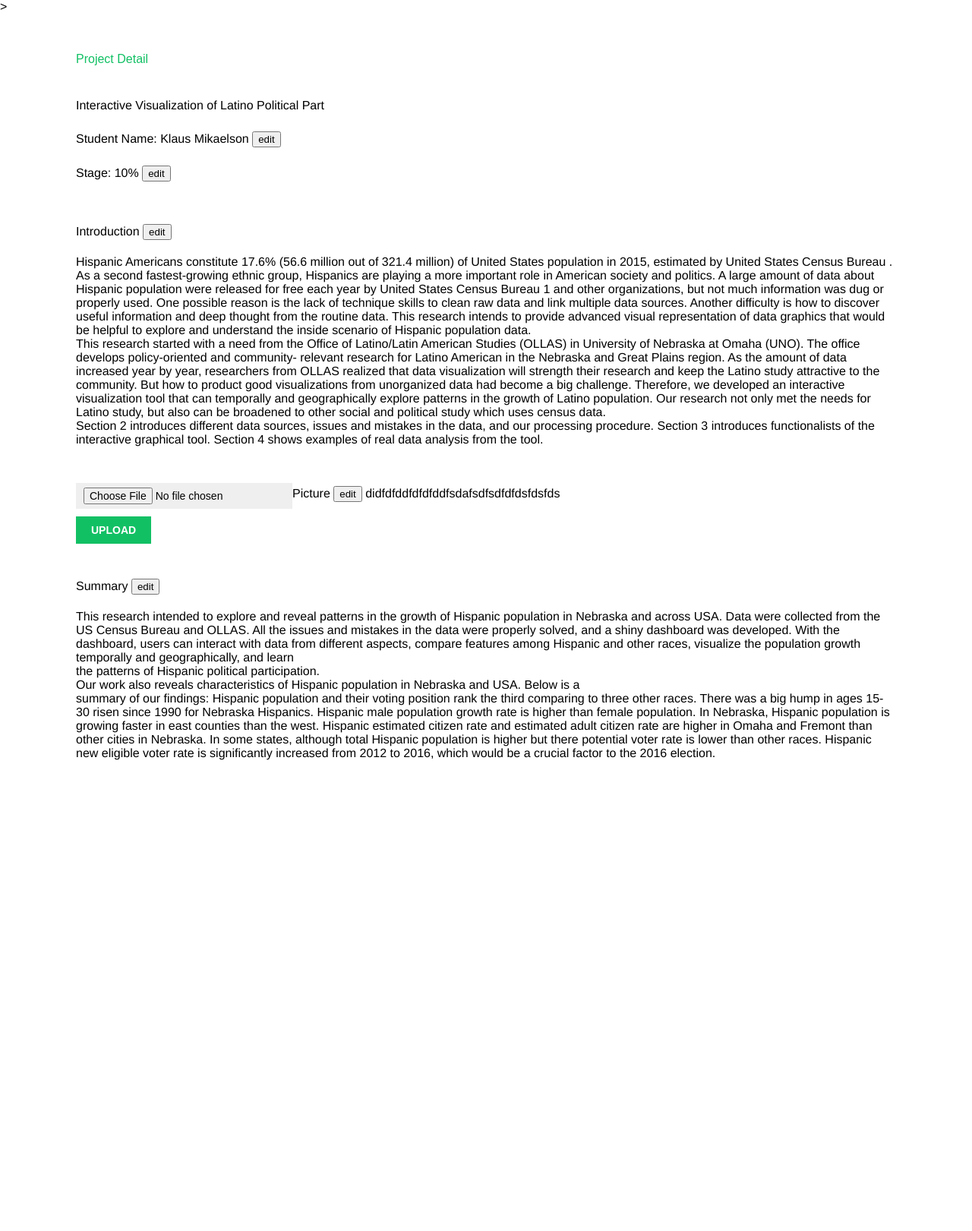
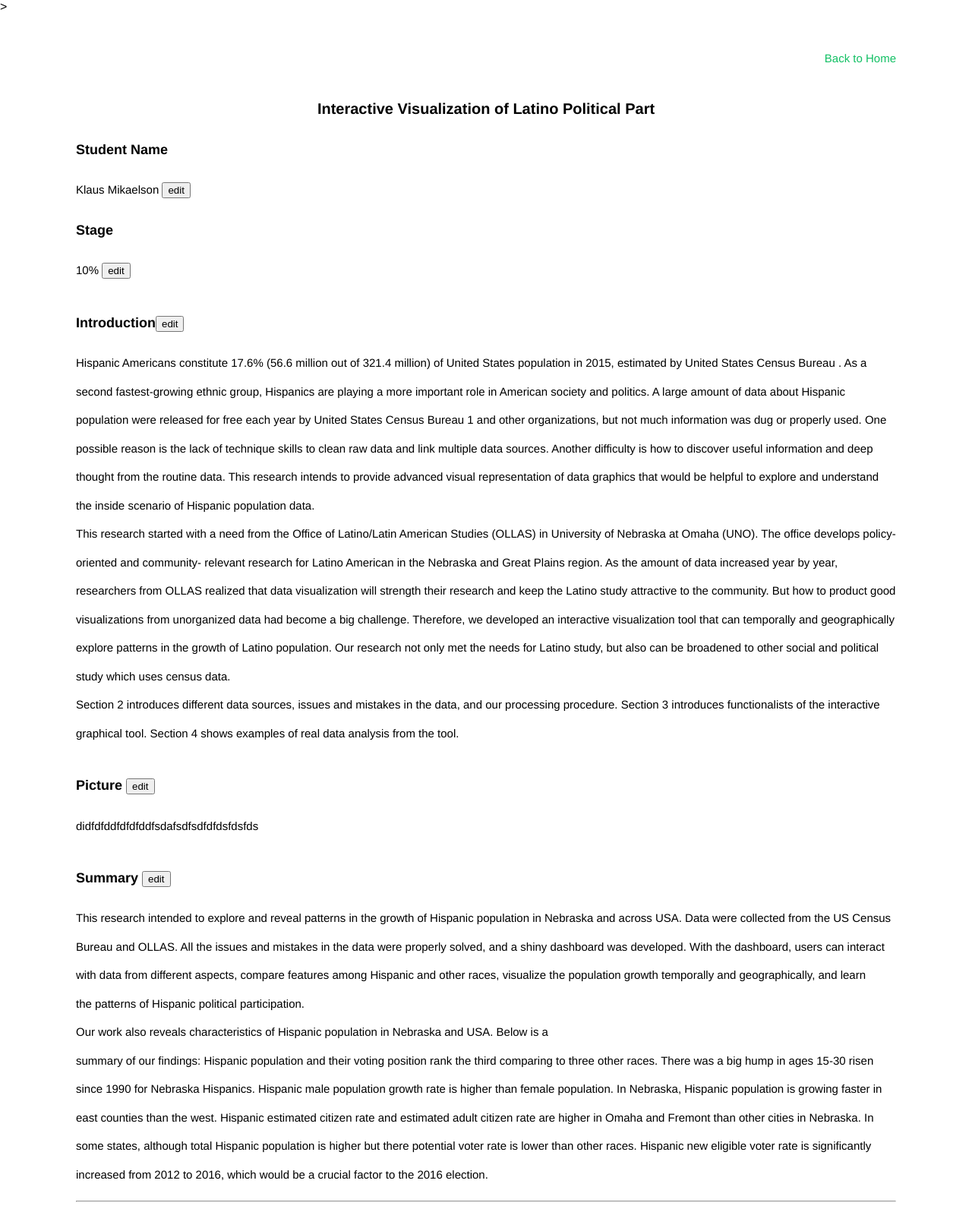
Before and after one commit to unodatasciences/project_management, a Django app: page /professor_access/detail/6 in a window 1280 px wide. Shown: the part 47-1668 px from the top of the page at 76% size. Before the commit the page ends 1048 px from the top, so only its background shows below. Run offline with Django 3.2, Linux system fonts and the light colour scheme; data comes from the database, SQL or seed files in the repository; both versions use the stored data as it was after the commit; some libraries are stand-ins or nearby versions; some web fonts are replaced.

Commit message:
update detail page

```diff
--- a/professor_access/templates/professor_access/detail.html
+++ b/professor_access/templates/professor_access/detail.html
@@ -9,58 +9,75 @@
 	.submit{
 		display: none;
 	}
+	.return_home{
+		color:red;
+		text-align:right;
+		font-size:15px;
+	}
+	.prj_name{
+		text-align:center;
+		font-size:20px;
+		font-weight:bold;
+	}
+	.text{
+		 background-color:;
+		 font-size:15px;
+		 line-height: 2.5;
+	}
+	.name{
+		font-size:18px;
+		font-weight:bold;
+	}
+	.submit{
+		font-size:100px;
+	}
+
 </style>
 
-<h4><a href="{% url 'professor_access:pa_list' %}">Project Detail</a></h4>
+<p class="return_home"><a href="{% url 'professor_access:pa_list' %}">Back to Home</a></p>
 
 <form method="post">{% csrf_token %}
 
 	<!--<p>
 		Project ID: {{project.id}}
 	</p>-->
-	<p>
-		<span class="text">{{project.name}}</span>
+	<p class="prj_name">
+		<span >{{project.name}}</span>
 		<span class="input"><input type="text" name="name" value="{{project.name}}"></span>
 	</p>
-	<p>
-		Student Name:
+	<p class="name">
+		Student Name</p>
 		<span class="text">{{project.student_name}} <button type="button" class="edit">edit</button></span>
 		<span class="input"><input type="text" name="student_name" value="{{project.student_name}}"></span>
-	</p>
+
 	<!--<p>
 		Email:
 		<span class="text">{{project.email}} <button type="button" class="edit">edit</button></span>
 		<span class="input"><input type="text" name="email" value="{{project.email}}"></span>
 	</p>-->
-	<p>
-		Stage:
+	<p class="name">Stage</p>
 		<span class="text">{{project.stage}} <button type="button" class="edit">edit</button></span>
 		<span class="input"><input type="text" name="stage" value="{{project.stage}}"></span>
-	</p>
 	<!--<p>
 		Date:
 		<span class="text">{{project.date|date:'m-d-Y'}} <button type="button" class="edit">edit</button></span>
 		<span class="input"><input type="text" name="date" value="{{project.date|date:'Y-m-d'}}"></span>-->
 	</p>
-	<p>
-		<p>Introduction <button type="button" class="edit">edit</button></p>
+	<p class="name">Introduction<button type="button" class="edit">edit</button></p>
 		<span class="text">{{project.description|linebreaksbr}}</span>
 		<span class="input"><textarea cols="40" rows="5" name="description">{{project.description}}</textarea></span>
-	</p>
 	<p>
-	<p>Picture <button type="button" class="edit">edit</button>
-		<span class="text">{{project.photo}} </span>
+	<p class="name">Picture <button type="button" class="edit">edit</button></p>
+		<span class="text">{{project.photo|linebreaksbr}} </span>
 		<span class="input"><input type="photo" name="photo" value="{{project.photo}}"></span>
-		<input type="file" name="file"><input type="submit" value="upload">
 
 	</p>
 
-	<p>
-		<p>Summary <button type="button" class="edit">edit</button></p>
+	<p class="name">Summary <button type="button" class="edit">edit</button></p>
 		<span class="text">{{project.note|linebreaksbr}}</span>
 		<span class="input"><textarea cols="40" rows="5" name="note">{{project.note}}</textarea></span>
-	</p>
-	<p>
+
+	<p class="submit">
 		<input class="submit" type="submit" value="submit">
 	</p>
 </form>
@@ -74,5 +91,6 @@
 		$('.submit').show()
 	})
 </script>
+<hr />
 
 {% endblock %}
--- a/professor_access/templates/professor_access/pa_list.html
+++ b/professor_access/templates/professor_access/pa_list.html
@@ -62,7 +62,7 @@
         <th>Student Name</th>
         <th>Stage</th>
         <th>Action</th>
-        <th>Action</th>
+        <!--<th>Action</th>-->
     </tr>
     {% for project in object_list %}
 
@@ -71,8 +71,8 @@
         <td>{{ project.name}}</td>
         <td>{{ project.student_name }}</td>
         <td>{{ project.stage }}</td>
-        <td><a href="{% url 'professor_access:detail' project.id %}">Detail</a>
-        <td><a href="{% url 'professor_access:files'  %}">Upload</a></td>
+        <td><a href="{% url 'professor_access:detail' project.id %}">Details</a>
+        <!--<td><a href="{% url 'professor_access:files'  %}">Upload</a></td>-->
         </td>
     </tr>
     {% endfor %}
--- a/workflow/templates/base.html
+++ b/workflow/templates/base.html
@@ -32,6 +32,10 @@
         font-size:18px;
         text-indent: 99px;
     }
+    .p3 {
+        font-size:14px;
+        text-align:center;
+    }
 
     img.img1{
         height: 40px;
@@ -50,7 +54,6 @@
         {% block content %}
         {% endblock %}
     </div>
-
 ﻿   <img class= "img1" src = "static/images/Lock-up_Black.png" name = "UNO"><a href = "https://www.unomaha.edu/college-of-arts-and-sciences/mathematics/about-us/index.php" target = _blank>
     </img>Department of Mathematics</a> 6001 Dodge Street Omaha, NE 68182-0243<br />
 <p class="bottom">Main Office: 402.554.3841 Email: margaretmainelli@unomaha.edu</p>
--- a/workflow/templates/home.html
+++ b/workflow/templates/home.html
@@ -10,7 +10,9 @@
 
     <p class="p2"><a href="{% url 'student_access:login' %}">Login - Student Access</a><br /></p>
     <p class="p2"><a href="{% url 'professor_access:pa_list' %}">Login - Professor Access</a><br /></p>
-    <p class="p2"><a href="{% url 'admin_access:aa_list' %}">Login - Admin Access</a><br /><br /><br ></p><hr />
+    <p class="p2"><a href="{% url 'admin_access:aa_list' %}">Login - Admin Access</a><br /><br /><br ></p>
+    <p class="p3">Need help with your login or password?<br /> Contact Our Technical Support<br />
+email: 123@unomaha.edu</p><hr />
 
 {% endblock %}
 </body>
```
Also changed, not shown: db.sqlite3.
